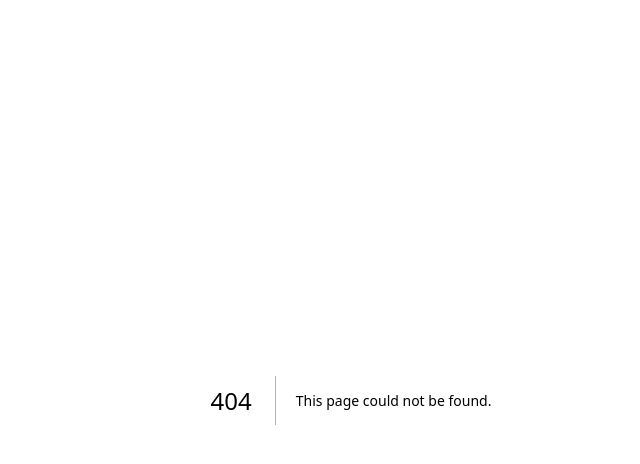
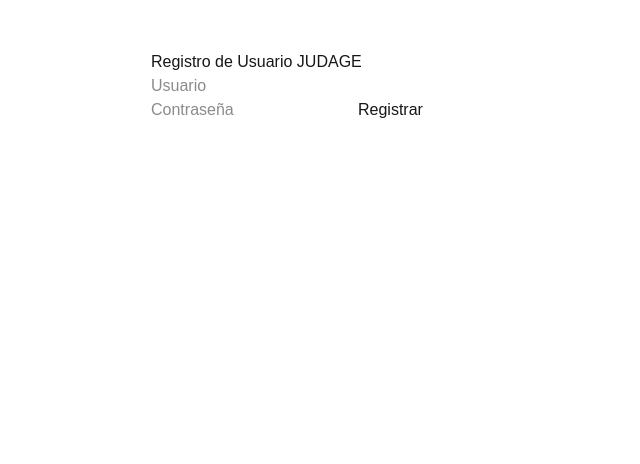
Before and after one commit to Juandamm01/parcial2Pedro, a Next.js app: page /RegistrarUsuario in a window 1280 px wide. Before the commit this address had no page. Shown: the top 464 px of the page, without its empty margins (289-929 px from the left). Built offline with nearby package versions, Linux system fonts and the light colour scheme.

Commit message:
Login y Inicio De Sesion Con MongoDB exitoso

```diff
--- /dev/null
+++ b/models/Usuario.js
@@ -0,0 +1,8 @@
+const mongoose = require('mongoose');
+
+const usuarioSchema = new mongoose.Schema({
+  usuario: { type: String, required: true, unique: true },
+  contraseña: { type: String, required: true },
+});
+
+module.exports = mongoose.models.Usuario || mongoose.model('Usuario', usuarioSchema);
--- /dev/null
+++ b/src/app/RegistrarUsuario/page.js
@@ -0,0 +1,54 @@
+'use client';
+import { useState } from 'react';
+import { useRouter } from 'next/navigation';
+export default function RegistroUsuario() {
+  const [form, setForm] = useState({ usuario: '', contraseña: '' });
+  const router = useRouter();
+
+  const handleChange = (e) => {
+    setForm({ ...form, [e.target.name]: e.target.value });
+  };
+
+  const handleSubmit = async (e) => {
+    e.preventDefault();
+
+    const res = await fetch('/api/RegistrarUsuario', {
+      method: 'POST',
+      headers: { 'Content-Type': 'application/json' },
+      body: JSON.stringify(form),
+    });
+
+    const data = await res.json();
+
+    if (res.ok) {
+      alert('Usuario creado correctamente');
+      router.push('/login');
+    } else {
+      alert(data.message || 'Error al registrar usuario');
+    }
+  };
+
+  return (
+    <div style={{ maxWidth: '400px', margin: 'auto', paddingTop: '50px' }}>
+      <h2>Registro de Usuario JUDAGE</h2>
+      <form onSubmit={handleSubmit}>
+        <input
+          name="usuario"
+          placeholder="Usuario"
+          value={form.usuario}
+          onChange={handleChange}
+          required
+        />
+        <input
+          name="contraseña"
+          type="password"
+          placeholder="Contraseña"
+          value={form.contraseña}
+          onChange={handleChange}
+          required
+        />
+        <button type="submit">Registrar</button>
+      </form>
+    </div>
+  );
+}
--- /dev/null
+++ b/src/app/login/page.js
@@ -0,0 +1,54 @@
+'use client';
+import { useState } from 'react';
+import { useRouter } from 'next/navigation';
+
+export default function Login() {
+  const [form, setForm] = useState({ usuario: '', contraseña: '' });
+  const router = useRouter();
+
+  const handleChange = (e) => {
+    setForm({ ...form, [e.target.name]: e.target.value });
+  };
+
+  const handleSubmit = async (e) => {
+    e.preventDefault();
+
+    const res = await fetch('/api/login', {
+        method: 'POST',
+        headers: { 'Content-Type': 'application/json' },
+        body: JSON.stringify(form),
+    });
+
+    const data = await res.json();
+
+    if (res.ok) {
+      router.push('/registrar');
+    } else {
+      alert(data.message || 'Error al iniciar sesión');
+    }
+  };
+
+return (
+    <div style={{ maxWidth: '400px', margin: 'auto', paddingTop: '50px' }}>
+    <h2>Iniciar Sesión JUDAGE</h2>
+    <form onSubmit={handleSubmit}>
+        <input
+            name="usuario"
+            placeholder="Usuario"
+            value={form.usuario}
+            onChange={handleChange}
+            required
+        />
+        <input
+            name="contraseña"
+            type="password"
+            placeholder="Contraseña"
+            value={form.contraseña}
+            onChange={handleChange}
+            required
+        />
+        <button type="submit">Ingresar</button>
+        </form>
+    </div>
+);
+}
--- a/src/app/registrar/page.js
+++ b/src/app/registrar/page.js
@@ -27,7 +27,7 @@ export default function RegistrarProducto() {
     };
 
     if (file) {
-      reader.readAsDataURL(file); // 👈 convierte a base64
+      reader.readAsDataURL(file);
     }
   };
 
--- /dev/null
+++ b/src/pages/api/RegistrarUsuario.js
@@ -0,0 +1,25 @@
+import { connectAtlas } from '../../../lib/mongodbAtlas';
+import Usuario from '../../../models/Usuario';
+
+export default async function handler(req, res) {
+  if (req.method !== 'POST') return res.status(405).end();
+
+  try {
+    await connectAtlas();
+
+    const { usuario, contraseña } = req.body;
+
+    const existe = await Usuario.findOne({ usuario });
+    if (existe) {
+      return res.status(409).json({ message: 'El usuario ya existe' });
+    }
+
+    const nuevoUsuario = new Usuario({ usuario, contraseña });
+    await nuevoUsuario.save();
+
+    res.status(201).json({ message: 'Usuario registrado correctamente' });
+} catch (error) {
+    console.error('Error al registrar usuario:', error);
+    res.status(500).json({ message: 'Error en el servidor', error });
+}
+}
--- /dev/null
+++ b/src/pages/api/login.js
@@ -0,0 +1,27 @@
+import { connectAtlas } from '../../../lib/mongodbAtlas';
+import Usuario from '../../../models/Usuario';
+
+export default async function handler(req, res) {
+  if (req.method !== 'POST') return res.status(405).end();
+
+  try {
+    await connectAtlas();
+
+    const { usuario, contraseña } = req.body;
+
+    const usuarioEncontrado = await Usuario.findOne({ usuario });
+
+    if (!usuarioEncontrado) {
+      return res.status(401).json({ message: 'Usuario no encontrado' });
+    }
+
+    if (usuarioEncontrado.contraseña !== contraseña) {
+      return res.status(401).json({ message: 'Contraseña incorrecta' });
+    }
+
+    res.status(200).json({ message: 'Inicio de sesión exitoso' });
+  } catch (error) {
+    console.error('Error en login:', error);
+    res.status(500).json({ message: 'Error en el servidor', error });
+  }
+}
```
Also changed, not shown: 1 other file (tests, documents, lock files or other folders).
